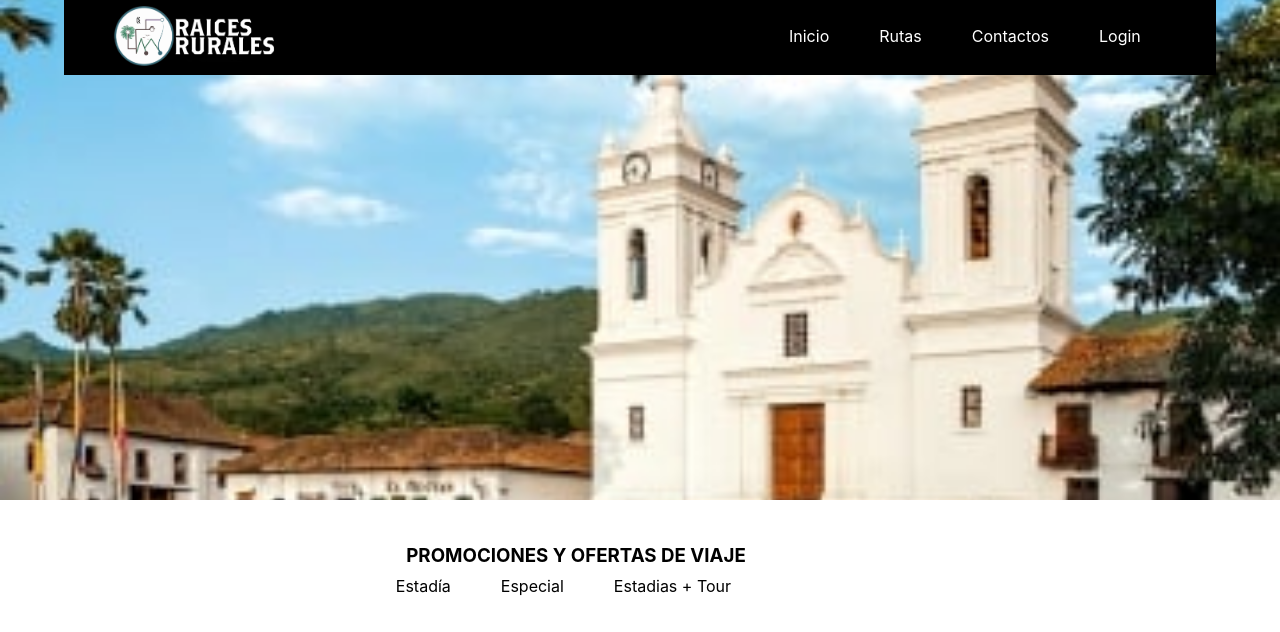
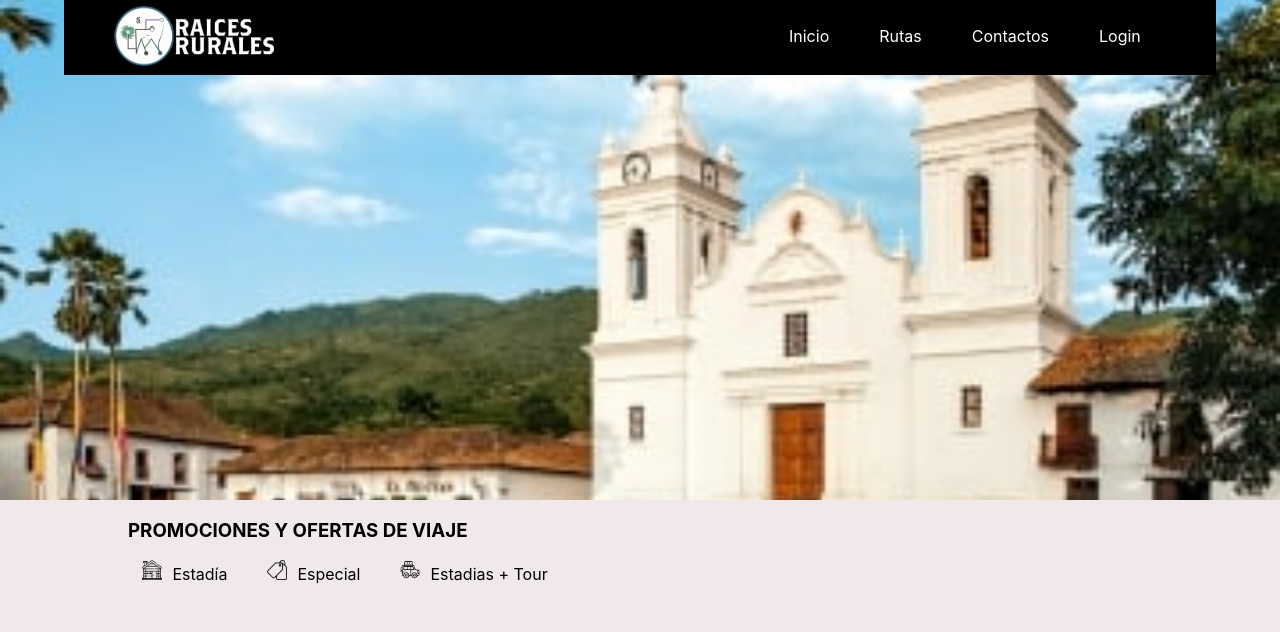
Before and after one commit to Milolex/RaicesRurales, a React (Create React App) app: page / in a window 1280 px wide. Shown: the top 632 px of the page. Built offline with nearby package versions, Linux system fonts and the light colour scheme.

Commit message:
Anexos de iconos a la lista y reubicacion de esta misma

```diff
--- a/src/App.css
+++ b/src/App.css
@@ -0,0 +1,3 @@
+body{
+    background-color: #f1e9e9;
+}
--- a/src/App.js
+++ b/src/App.js
@@ -1,11 +1,8 @@
 import React from 'react';
-
-import logo from './logo.svg';
 import './App.css';
 import NavBar from './components/Inicio/navBar';
+import Encabezado from './components/Inicio/encabezado';
 import Promo from './components/Inicio/promo';
-import Encabezado from './components/Inicio/encabezado';
-
 
 function App() {
   return (
--- a/src/assets/css/encabezado.css
+++ b/src/assets/css/encabezado.css
@@ -4,7 +4,7 @@
     background-size: cover;
     background-position: center;
     background-image: url('../images/imgencabezado.jpg');
-    background-image: url('../images/imgencabezado.jpg');
+
 }
 .encabezado-container img{
     height: 100%;
--- a/src/assets/css/promo.css
+++ b/src/assets/css/promo.css
@@ -1,30 +1,22 @@
-.conte{
-    padding-top: 2%;
-    padding-right: 10%;
-    list-style: none;
-    display: flex; /* Muestra los elementos en una fila */
-    display: flex; /* Muestra los elementos en una fila */
-    justify-content: center;
-    align-items: center;
-}
-.listado{
-
-    position: absolute;
-    width: 90%;
+h3{
+    display: flex;
+    margin-left: 10%;
 }
 .lista{
-    margin-top: -10px;
-    padding-right: 10%;
     list-style: none;
-    display: flex; /* Muestra los elementos en una fila */
-    justify-content: center;
-    align-items: center;
+    padding-left: 0px;
+    display: flex;
+    margin-left: 8%;
 }
 .listado li{
-    padding-left: 50px;
+    padding-left: 40px;
 }
 .listado a{
-    text-align: center;
-    text-decoration: none;
     color:#000000;
 }
+.listado li img{
+    width: 20px;
+    height: 20px;
+    margin-right: 10px;
+
+}
--- a/src/components/Inicio/promo.jsx
+++ b/src/components/Inicio/promo.jsx
@@ -1,21 +1,22 @@
 import React, { Component } from 'react';
 import PropTypes from 'prop-types';
-import "../../assets/css/promo.css"
+import "../../assets/css/promo.css";
+import cabana from "../../assets/images/cabina.png";
+import etiqueta from "../../assets/images/etiqueta.png";
+import jeep from "../../assets/images/jeeps.png";
+
 
 class Promo extends Component {
     render() {
         return (
             <div>
-                <div className="conte">
-                    <h3>PROMOCIONES Y OFERTAS DE VIAJE</h3>
-
-                </div>
+                <h3>PROMOCIONES Y OFERTAS DE VIAJE</h3>
                 <div className='listado'>
                     <nav>
                         <ul className="lista">
-                            <li><a href="#">Estadía</a></li>
-                            <li><a href="#">Especial</a></li>
-                            <li><a href='#'>Estadias + Tour</a></li>
+                            <li><img src={cabana}/><a href="#">Estadía</a></li>
+                            <li><img src={etiqueta}/><a href="#">Especial</a></li>
+                            <li><img src={jeep}/><a href='#'>Estadias + Tour</a></li>
                         </ul>
                     </nav>
                 </div>
```
Also changed, not shown: src/assets/images/etiqueta.png (added), src/assets/images/jeeps.png (added).
